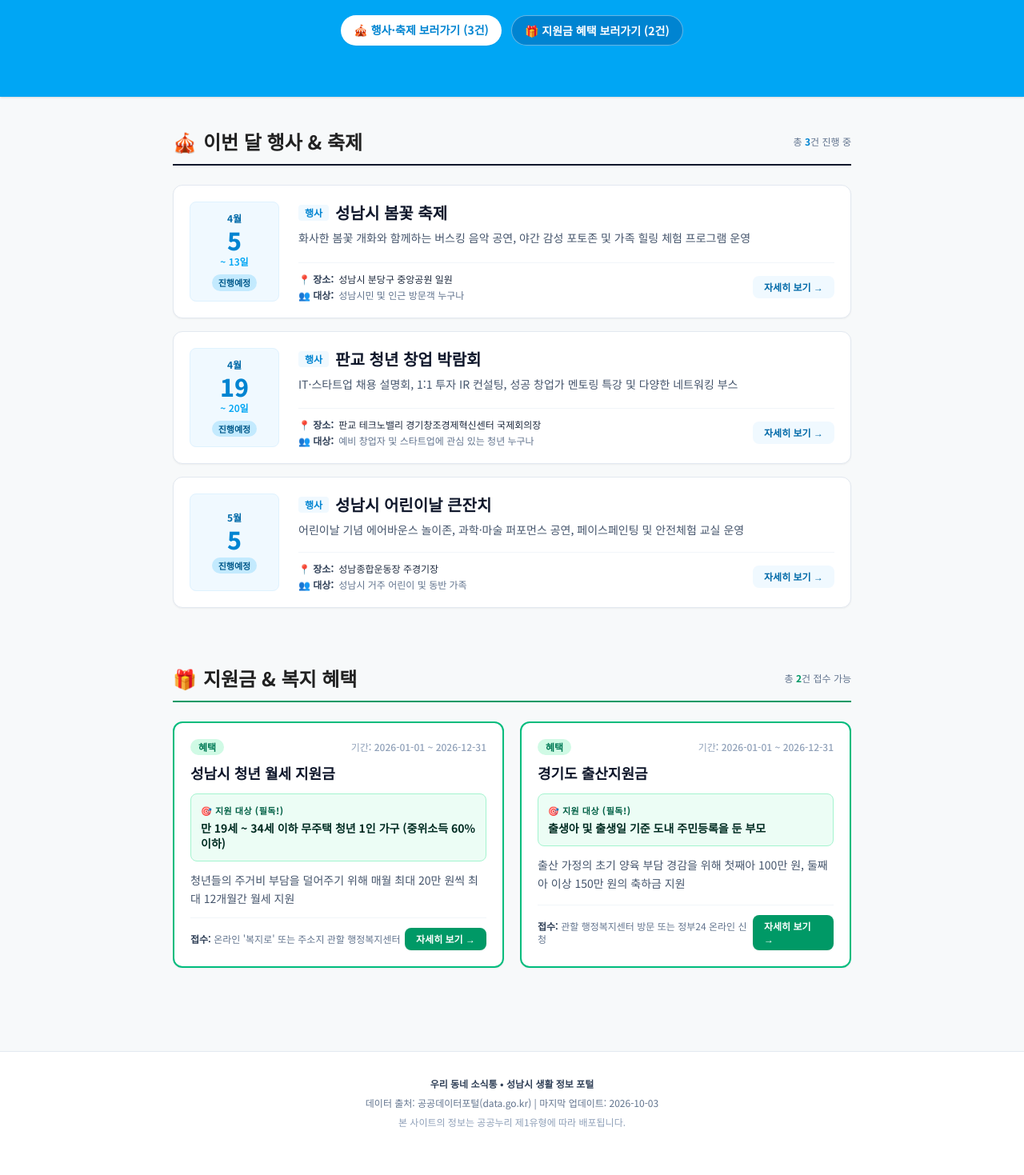
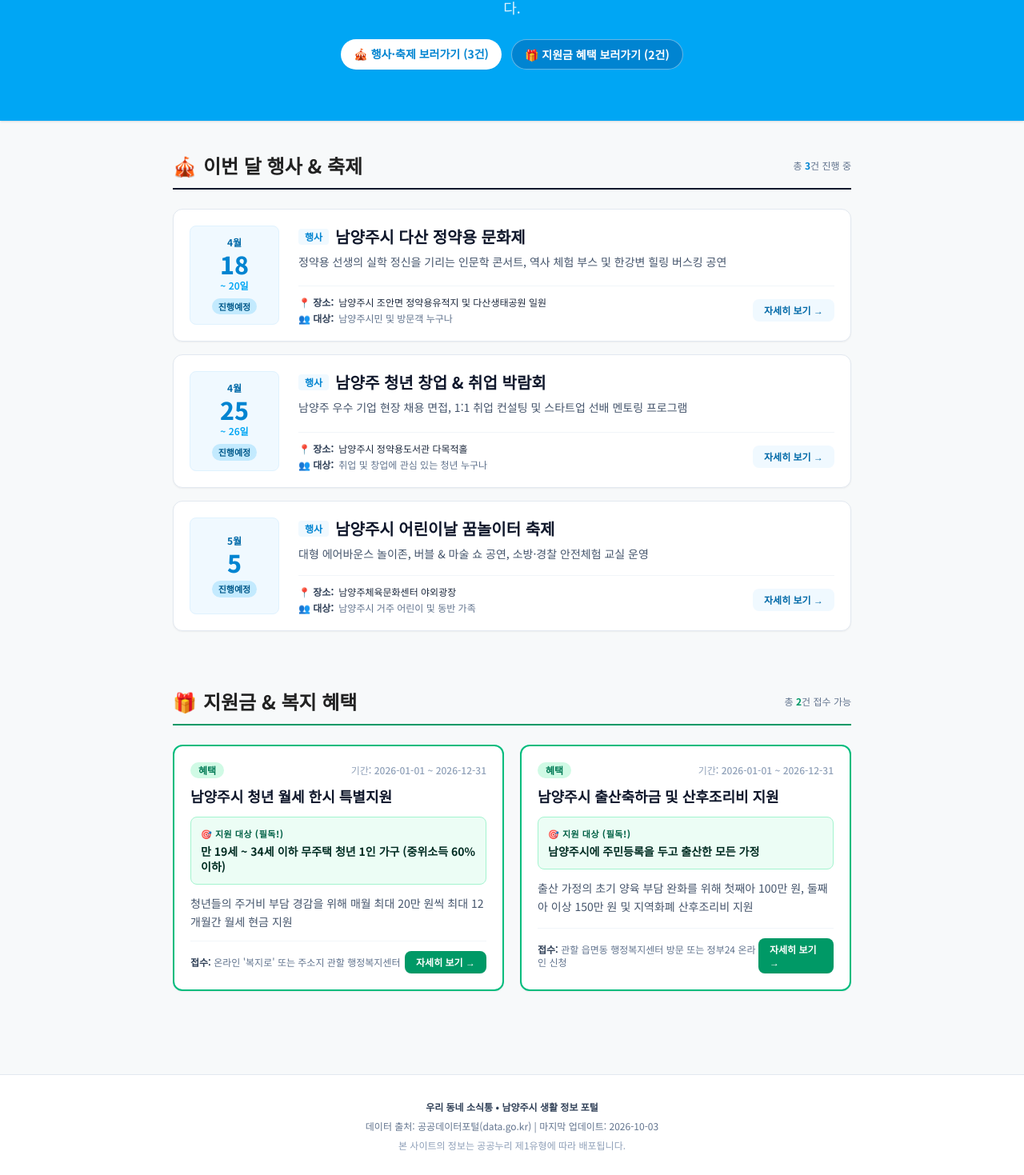
Before and after one commit to koreasr-aoip/my-blog, a Next.js app: page / in a window 1280 px wide. Shown: the part 239-1708 px from the top of the page at 80% size. Before the commit the page ends 1682 px from the top, so only its background shows below. Built offline with nearby package versions, Linux system fonts and the light colour scheme; no server answers.

Commit message:
지역 정보 및 정책 수집 API를 남양주시로 변경

```diff
--- a/public/data/local-info.json
+++ b/public/data/local-info.json
@@ -3,62 +3,62 @@
   "items": [
     {
       "id": "event-1",
-      "title": "성남시 봄꽃 축제",
+      "title": "남양주시 다산 정약용 문화제",
       "category": "행사",
-      "startDate": "2026-04-05",
-      "endDate": "2026-04-13",
-      "location": "성남시 분당구 중앙공원 일원",
-      "target": "성남시민 및 인근 방문객 누구나",
-      "summary": "화사한 봄꽃 개화와 함께하는 버스킹 음악 공연, 야간 감성 포토존 및 가족 힐링 체험 프로그램 운영",
-      "description": "따스한 봄을 맞이하여 성남시 분당구 중앙공원에서 '2026 성남시 봄꽃 축제'가 성대하게 개최됩니다.\n\n공원 산책로를 따라 만개한 벚꽃과 튤립 터널을 감상할 수 있으며, 주말에는 지역 예술인들이 참여하는 버스킹 공연과 마술 퍼포먼스가 펼쳐집니다. 밤이 되면 낭만적인 야간 LED 조명 포토존이 운영되어 가족, 연인과 함께 특별한 추억을 남기실 수 있습니다.\n\n또한 친환경 비누 만들기, 페이스페인팅, 캘리그라피 체험 부스와 함께 지역 소상공인이 참여하는 푸드트럭 존이 마련되어 있습니다. 시민 여러분의 많은 관심과 참여 바랍니다.",
-      "link": "https://www.seongnam.go.kr"
+      "startDate": "2026-04-18",
+      "endDate": "2026-04-20",
+      "location": "남양주시 조안면 정약용유적지 및 다산생태공원 일원",
+      "target": "남양주시민 및 방문객 누구나",
+      "summary": "정약용 선생의 실학 정신을 기리는 인문학 콘서트, 역사 체험 부스 및 한강변 힐링 버스킹 공연",
+      "description": "남양주시 조안면 다산유적지에서 조선 최고의 실학자 정약용 선생의 정신을 기리는 '2026 다산 정약용 문화제'가 펼쳐집니다.\n\n다산생태공원의 아름다운 북한강 정취 속에서 과거시험 체험, 실학 과학놀이, 서예 휘호대회 등 다채로운 전통 문화 행사가 열립니다. 저녁에는 북한강을 배경으로 감미로운 인문학 콘서트와 퓨전 국악 공연이 이어져 가족, 연인과 함께 특별한 문화 휴식을 즐기실 수 있습니다.\n\n또한 남양주 특산물 먹거리 장터와 친환경 플리마켓도 함께 운영되니 시민 여러분의 많은 관심 바랍니다.",
+      "link": "https://www.nyj.go.kr"
     },
     {
       "id": "event-2",
-      "title": "판교 청년 창업 박람회",
+      "title": "남양주 청년 창업 & 취업 박람회",
       "category": "행사",
-      "startDate": "2026-04-19",
-      "endDate": "2026-04-20",
-      "location": "판교 테크노밸리 경기창조경제혁신센터 국제회의장",
-      "target": "예비 창업자 및 스타트업에 관심 있는 청년 누구나",
-      "summary": "IT·스타트업 채용 설명회, 1:1 투자 IR 컨설팅, 성공 창업가 멘토링 특강 및 다양한 네트워킹 부스",
-      "description": "대한민국 IT의 중심 판교 테크노밸리에서 청년 혁신가와 예비 창업자를 위한 '2026 판교 청년 창업 박람회'가 열립니다.\n\n이번 박람회는 성공한 테크 유니콘 기업 CEO들의 릴레이 특강과 함께, 초기 스타트업을 위한 전문 VC와의 1:1 투자 유치(IR) 컨설팅 기회를 제공합니다. AI, 로봇, 핀테크 등 첨단 기술 분야의 스타트업 채용 부스도 운영되어 실질적인 취업 및 네트워킹의 장이 될 것입니다.\n\n창업에 관심 있는 청년 누구나 무료로 사전 등록 후 참가할 수 있습니다.",
-      "link": "https://ccei.creativekorea.or.kr"
+      "startDate": "2026-04-25",
+      "endDate": "2026-04-26",
+      "location": "남양주시 정약용도서관 다목적홀",
+      "target": "취업 및 창업에 관심 있는 청년 누구나",
+      "summary": "남양주 우수 기업 현장 채용 면접, 1:1 취업 컨설팅 및 스타트업 선배 멘토링 프로그램",
+      "description": "남양주시 정약용도서관에서 지역 청년 구직자와 예비 창업가를 위한 '2026 남양주 청년 일자리 & 창업 박람회'가 개최됩니다.\n\n관내 유망 강소기업 30여 개사가 참여하여 현장 면접을 통한 채용을 진행하며, 전문 취업 컨설턴트와의 이력서·자기소개서 1:1 첨삭 지도를 받으실 수 있습니다. 아울러 성공한 청년 창업가들의 실전 특강과 AI 모의 면접 부스도 함께 운영됩니다.\n\n참가비는 무료이며, 사전 신청자에게는 소정의 면접 지원 기념품이 제공됩니다.",
+      "link": "https://www.nyj.go.kr"
     },
     {
       "id": "event-3",
-      "title": "성남시 어린이날 큰잔치",
+      "title": "남양주시 어린이날 꿈놀이터 축제",
       "category": "행사",
       "startDate": "2026-05-05",
       "endDate": "2026-05-05",
-      "location": "성남종합운동장 주경기장",
-      "target": "성남시 거주 어린이 및 동반 가족",
-      "summary": "어린이날 기념 에어바운스 놀이존, 과학·마술 퍼포먼스 공연, 페이스페인팅 및 안전체험 교실 운영",
-      "description": "제104회 어린이날을 기념하여 성남종합운동장에서 꿈과 희망을 나누는 어린이날 큰잔치가 진행됩니다.\n\n대형 에어바운스 10여 종이 설치되는 신나는 플레이존과 더불어, 로봇 댄스 공연, 사이언스 매직쇼, 버블쇼 등 다채로운 축하 무대가 마련됩니다. 소방서 및 경찰서와 연계한 소방관·경찰관 체험, 심폐소생술 안전교실 등 교육적인 프로그램도 함께 준비되어 있습니다.\n\n입장료 및 모든 체험 프로그램은 무료이며, 방문 어린이에게는 선착순 기념품이 제공됩니다.",
-      "link": "https://www.seongnam.go.kr"
+      "location": "남양주체육문화센터 야외광장",
+      "target": "남양주시 거주 어린이 및 동반 가족",
+      "summary": "대형 에어바운스 놀이존, 버블 & 마술 쇼 공연, 소방·경찰 안전체험 교실 운영",
+      "description": "제104회 어린이날을 맞이하여 남양주체육문화센터 야외광장에서 온 가족이 함께 즐기는 '꿈놀이터 큰잔치'가 열립니다.\n\n어린이들이 마음껏 뛰어놀 수 있는 대형 에어바운스 15종과 함께 버블쇼, 마술쇼, 캐릭터 댄스 퍼레이드가 하루 종일 펼쳐집니다. 남양주소방서와 함께하는 소방관 체험 및 지진·화재 안전 대피 훈련 부스도 운영되어 유익한 안전 교육의 기회가 될 것입니다.\n\n입장료 및 모든 프로그램은 무료로 운영되며, 당일 방문 어린이에게는 선착순 기념 선물이 증정됩니다.",
+      "link": "https://www.nyj.go.kr"
     },
     {
       "id": "benefit-1",
-      "title": "성남시 청년 월세 지원금",
+      "title": "남양주시 청년 월세 한시 특별지원",
       "category": "혜택",
       "startDate": "2026-01-01",
       "endDate": "2026-12-31",
       "location": "온라인 '복지로' 또는 주소지 관할 행정복지센터",
       "target": "만 19세 ~ 34세 이하 무주택 청년 1인 가구 (중위소득 60% 이하)",
-      "summary": "청년들의 주거비 부담을 덜어주기 위해 매월 최대 20만 원씩 최대 12개월간 월세 지원",
-      "description": "성남시에서는 경제적 자립 기반이 취약한 청년층의 안정적인 주거 정착을 돕기 위해 '청년 월세 한시 특별지원 사업'을 시행합니다.\n\n■ 지원 내용: 실제 납부하는 임차료 범위 내에서 매월 최대 20만 원을 최대 12회(1년간) 계좌로 현금 입금 지원\n■ 지원 대상: 만 19세 이상 34세 이하의 부모님과 별도 거주하는 무주택 청년으로, 보증금 5천만 원 이하 및 월세 70만 원 이하 주택 거주자\n■ 소득 기준: 청년가구 기준 중위소득 60% 이하 및 원가구 중위소득 100% 이하\n■ 신청 방법: 복지로 웹사이트(bokjiro.go.kr) 온라인 신청 또는 주소지 관할 동 행정복지센터 방문 접수",
+      "summary": "청년들의 주거비 부담 경감을 위해 매월 최대 20만 원씩 최대 12개월간 월세 현금 지원",
+      "description": "남양주시에서는 청년층의 안정적인 독립과 주거 안정을 돕기 위해 '청년 월세 한시 특별지원 사업'을 운영합니다.\n\n■ 지원 혜택: 실제 납부하는 월세 범위 내에서 매월 최대 20만 원을 최대 12개월(총 240만 원) 동안 계좌로 현금 입금 지원\n■ 지원 대상: 부모와 별도로 남양주시에 거주하는 만 19세~34세 무주택 청년으로, 임차보증금 5천만 원 이하 및 월세 70만 원 이하 주택 거주자\n■ 소득 기준: 청년 독립가구 기준 중위소득 60% 이하 및 원가구 중위소득 100% 이하\n■ 신청 방법: 복지로(bokjiro.go.kr) 온라인 신청 또는 관할 행정복지센터 방문 접수",
       "link": "https://www.bokjiro.go.kr"
     },
     {
       "id": "benefit-2",
-      "title": "경기도 출산지원금",
+      "title": "남양주시 출산축하금 및 산후조리비 지원",
       "category": "혜택",
       "startDate": "2026-01-01",
       "endDate": "2026-12-31",
-      "location": "관할 행정복지센터 방문 또는 정부24 온라인 신청",
-      "target": "출생아 및 출생일 기준 도내 주민등록을 둔 부모",
-      "summary": "출산 가정의 초기 양육 부담 경감을 위해 첫째아 100만 원, 둘째아 이상 150만 원의 축하금 지원",
-      "description": "출산 가정의 경제적 부담을 완화하고 출산 친화적 사회 분위기를 조성하기 위해 경기도와 성남시가 함께 출산지원금을 지급합니다.\n\n■ 지원 혜택:\n- 첫째아 출생 시: 100만 원 일시금 지급\n- 둘째아 이상 출생 시: 150만 원 일시금 지급\n- 성남사랑상품권(지역화폐) 또는 현금 계좌 이체\n■ 지원 대상: 자녀 출생일 기준 부 또는 모가 경기도 및 성남시에 180일 이상 주민등록을 두고 거주하는 가정\n■ 신청 기한: 출생일로부터 1년 이내\n■ 구비 서류: 신분증, 통장 사본, 출생증명서 (온라인 신청 시 정부24 '행복출산 원스톱 서비스' 이용 가능)",
+      "location": "관할 읍면동 행정복지센터 방문 또는 정부24 온라인 신청",
+      "target": "남양주시에 주민등록을 두고 출산한 모든 가정",
+      "summary": "출산 가정의 초기 양육 부담 완화를 위해 첫째아 100만 원, 둘째아 이상 150만 원 및 지역화폐 산후조리비 지원",
+      "description": "남양주시와 경기도가 협력하여 출산 가정의 경제적 부담을 덜어드리고자 출산지원금 및 산후조리비를 지급합니다.\n\n■ 지원 혜택:\n- 첫째아: 100만 원, 둘째아 이상: 150만 원 일시금 지원\n- 경기도 산후조리비 50만 원 (남양주사랑상품권 지역화폐 지급)\n■ 지원 대상: 영아 출생일 기준 부 또는 모가 남양주시에 주민등록을 두고 6개월 이상 거주한 가정\n■ 신청 기한: 출생 등록일로부터 1년 이내\n■ 신청 방법: 정부24 '행복출산 원스톱 서비스' 온라인 신청 또는 주소지 관할 행정복지센터 방문 접수",
       "link": "https://www.gov.kr"
     }
   ]
--- a/scripts/fetch-public-data.js
+++ b/scripts/fetch-public-data.js
@@ -54,7 +54,7 @@ async function main() {
     process.exit(0);
   }
 
-  // 필터링 순서: 성남 -> 경기 -> 전체
+  // 필터링 순서: 남양주 -> 경기 -> 전체
   const checkField = (item, keyword) => {
     const text = `${item.서비스명 || ""} ${item.서비스목적요약 || ""} ${
       item.지원대상 || ""
@@ -62,7 +62,7 @@ async function main() {
     return text.includes(keyword);
   };
 
-  let filtered = apiItems.filter((item) => checkField(item, "성남"));
+  let filtered = apiItems.filter((item) => checkField(item, "남양주"));
   if (filtered.length === 0) {
     filtered = apiItems.filter((item) => checkField(item, "경기"));
   }
--- a/src/app/about/page.tsx
+++ b/src/app/about/page.tsx
@@ -57,7 +57,7 @@ export default function AboutPage() {
               <span>사이트 운영 목적</span>
             </h2>
             <p className="text-slate-700 leading-relaxed text-sm sm:text-base">
-              <strong>우리 동네 소식통</strong>은 성남시와 경기도 지역 주민들을 위해 복잡하고 흩어져 있는 생활 밀착형 정보를 한곳에 모아 알기 쉽게 제공하는 비영리 정보 공유 포털입니다.
+              <strong>우리 동네 소식통</strong>은 남양주시와 경기도 지역 주민들을 위해 복잡하고 흩어져 있는 생활 밀착형 정보를 한곳에 모아 알기 쉽게 제공하는 비영리 정보 공유 포털입니다.
             </p>
             <p className="text-slate-600 leading-relaxed text-sm sm:text-base">
               매달 열리는 다채로운 지역 문화 축제와 행사 소식은 물론, 놓치기 아쉬운 청년 월세 지원금, 출산 지원금 등 실질적인 혜택을 시민 누구나 쉽고 빠르게 찾아볼 수 있도록 돕는 것을 목표로 합니다.
@@ -116,7 +116,7 @@ export default function AboutPage() {
       {/* 푸터 */}
       <footer className="mt-16 bg-white border-t border-slate-200 py-8 text-xs text-slate-500 text-center">
         <p className="font-semibold text-slate-700">우리 동네 소식통</p>
-        <p className="mt-1">데이터 출처: 공공데이터포털(data.go.kr) | 성남시</p>
+        <p className="mt-1">데이터 출처: 공공데이터포털(data.go.kr) | 남양주시</p>
       </footer>
     </div>
   );
--- a/src/app/blog/[slug]/page.tsx
+++ b/src/app/blog/[slug]/page.tsx
@@ -71,12 +71,12 @@ export default async function BlogPostPage({ params }: PageProps) {
     description: post.summary,
     author: {
       "@type": "Organization",
-      name: "성남시 생활 정보",
+      name: "남양주시 생활 정보",
       url: siteUrl,
     },
     publisher: {
       "@type": "Organization",
-      name: "성남시 생활 정보",
+      name: "남양주시 생활 정보",
       url: siteUrl,
     },
   };
@@ -226,7 +226,7 @@ export default async function BlogPostPage({ params }: PageProps) {
       {/* 푸터 */}
       <footer className="mt-16 bg-white border-t border-slate-200 py-8 text-xs text-slate-500 text-center">
         <p className="font-semibold text-slate-700">우리 동네 소식통 블로그</p>
-        <p className="mt-1">성남시 생활정보 • 축제 & 지원금 소식</p>
+        <p className="mt-1">남양주시 생활정보 • 축제 & 지원금 소식</p>
       </footer>
     </div>
   );
--- a/src/app/blog/page.tsx
+++ b/src/app/blog/page.tsx
@@ -3,7 +3,7 @@ import { getAllPosts } from "@/lib/posts";
 
 export const metadata = {
   title: "블로그 소식 | 우리 동네 소식통",
-  description: "성남시의 최신 생활 정보, 축제 후기 및 알짜 지원금 꿀팁을 전해드립니다.",
+  description: "남양주시의 최신 생활 정보, 축제 후기 및 알짜 지원금 꿀팁을 전해드립니다.",
 };
 
 export default function BlogListPage() {
@@ -137,7 +137,7 @@ export default function BlogListPage() {
       {/* 푸터 */}
       <footer className="mt-16 bg-white border-t border-slate-200 py-8 text-xs text-slate-500 text-center">
         <p className="font-semibold text-slate-700">우리 동네 소식통 블로그</p>
-        <p className="mt-1">성남시 생활정보 • 축제 & 지원금 소식</p>
+        <p className="mt-1">남양주시 생활정보 • 축제 & 지원금 소식</p>
       </footer>
     </div>
   );
--- a/src/app/layout.tsx
+++ b/src/app/layout.tsx
@@ -9,11 +9,11 @@ const notoSans = Noto_Sans_KR({
 });
 
 export const metadata: Metadata = {
-  title: "성남시 생활 정보 | 행사·혜택·지원금 안내",
-  description: "성남시 주민을 위한 지역 행사, 축제, 지원금, 혜택 정보를 매일 업데이트합니다.",
+  title: "남양주시 생활 정보 | 행사·혜택·지원금 안내",
+  description: "남양주시 주민을 위한 지역 행사, 축제, 지원금, 혜택 정보를 매일 업데이트합니다.",
   openGraph: {
-    title: "성남시 생활 정보 | 행사·혜택·지원금 안내",
-    description: "성남시 주민을 위한 지역 행사, 축제, 지원금, 혜택 정보를 매일 업데이트합니다.",
+    title: "남양주시 생활 정보 | 행사·혜택·지원금 안내",
+    description: "남양주시 주민을 위한 지역 행사, 축제, 지원금, 혜택 정보를 매일 업데이트합니다.",
     type: "website",
     locale: "ko_KR",
   },
@@ -30,9 +30,9 @@ export default function RootLayout({
   const websiteSchema = {
     "@context": "https://schema.org",
     "@type": "WebSite",
-    name: "성남시 생활 정보",
+    name: "남양주시 생활 정보",
     url: siteUrl,
-    description: "성남시 주민을 위한 지역 행사, 축제, 지원금, 혜택 정보",
+    description: "남양주시 주민을 위한 지역 행사, 축제, 지원금, 혜택 정보",
     inLanguage: "ko-KR",
   };
 
--- a/src/app/page.tsx
+++ b/src/app/page.tsx
@@ -56,13 +56,13 @@ export default function Home() {
           </nav>
 
           <span className="inline-block px-3 py-1 bg-white/20 backdrop-blur-xs rounded-full text-xs sm:text-sm font-semibold tracking-wide mb-3">
-            성남시 생활 밀착 정보
+            남양주시 생활 밀착 정보
           </span>
           <h1 className="text-3xl sm:text-5xl font-black tracking-tight drop-shadow-xs">
             우리 동네 소식통
           </h1>
           <p className="mt-3 sm:mt-4 text-sky-100 text-sm sm:text-lg max-w-xl mx-auto leading-relaxed">
-            성남시민이 꼭 챙겨야 할 알짜배기 축제 소식과 지원금 혜택을 전해드립니다.
+            남양주시민이 꼭 챙겨야 할 알짜배기 축제 소식과 지원금 혜택을 전해드립니다.
           </p>
 
           {/* 간편 이동 버튼 */}
@@ -220,7 +220,7 @@ export default function Home() {
                 description: benefit.summary,
                 provider: {
                   "@type": "GovernmentOrganization",
-                  name: benefit.location || "성남시",
+                  name: benefit.location || "남양주시",
                 },
               };
 
@@ -296,7 +296,7 @@ export default function Home() {
       <footer className="mt-16 bg-white border-t border-slate-200 py-8 text-xs text-slate-500">
         <div className="max-w-4xl mx-auto px-4 sm:px-6 text-center space-y-2">
           <p className="font-bold text-slate-700">
-            우리 동네 소식통 • 성남시 생활 정보 포털
+            우리 동네 소식통 • 남양주시 생활 정보 포털
           </p>
           <p>데이터 출처: 공공데이터포털(data.go.kr) | 마지막 업데이트: {localData.updatedAt}</p>
           <p className="text-slate-400">본 사이트의 정보는 공공누리 제1유형에 따라 배포됩니다.</p>
```
